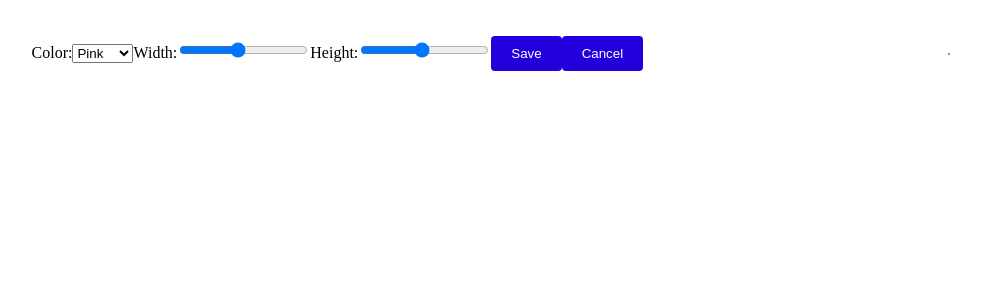
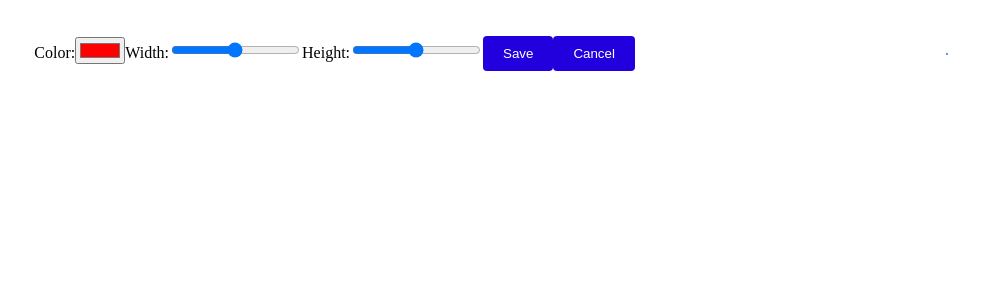
Before and after one commit to kevinjfaucher/Cake-Starter, a React (Vite) app: page / in a window 1280 px wide. Both pictures are taken after a click on the button "Add A Layer". Shown: the top 300 px of the page, without its empty margins (149-1130 px from the left). Built offline with nearby package versions, Linux system fonts and the light colour scheme.

Commit message:
Added Color Picker

```diff
--- a/src/components/CakeBuilder/LayerForm.jsx
+++ b/src/components/CakeBuilder/LayerForm.jsx
@@ -15,20 +15,16 @@ const LayerForm = ({ onSave, onCancel }) => {
     <div className="layer-form">
       <label>
         Color:
-        <select name="color" value={layer.color} onChange={handleChange}>
-          <option value="pink">Pink</option>
-          <option value="blue">Blue</option>
-          <option value="green">Green</option>
-          <option value="yellow">Yellow</option>
-        </select>
+        <input type="color" name="color" value="#ff0000" onChange={handleChange}></input>
       </label>
       <label>
         Width:
         <input
           type="range"
           name="width"
-          min="1"
+          min="0.1"
           max="10"
+          step="0.1"
           value={layer.width}
           onChange={handleChange}
         />
@@ -38,9 +34,9 @@ const LayerForm = ({ onSave, onCancel }) => {
         <input
           type="range"
           name="height"
-          min="0.5"
+          min="0.1"
           max="10"
-          step="0.5"
+          step="0.1"
           value={layer.height}
           onChange={handleChange}
         />
--- a/src/components/CakeBuilder/styles/LayerBuilder.css
+++ b/src/components/CakeBuilder/styles/LayerBuilder.css
@@ -5,9 +5,9 @@
     background-color: #f4f4f4;
     border-radius: 8px;
     border: 1px solid #ccc;
-    margin-bottom: 12px;
+    margin-top: 12px;
     box-shadow: 0 2px 4px rgba(0, 0, 0, 0.1);
-    font-family: Arial, sans-serif;
+    font-family: Arial;
     width: 250px;
   }
 
```
Also changed, not shown: src/components/CakeBuilder/styles/LayerForm.css (+26 -0 lines), src/styles/App.css (+21 -0 lines), src/components/Cake/styles/Cake.css (line endings or trailing spaces), src/components/Cake/styles/CakeLayer.css (line endings or trailing spaces), src/components/CakeBuilder/styles/CakeBuilder.css (line endings or trailing spaces), src/components/CakeBuilder/styles/LayerAdd.css (line endings or trailing spaces).
